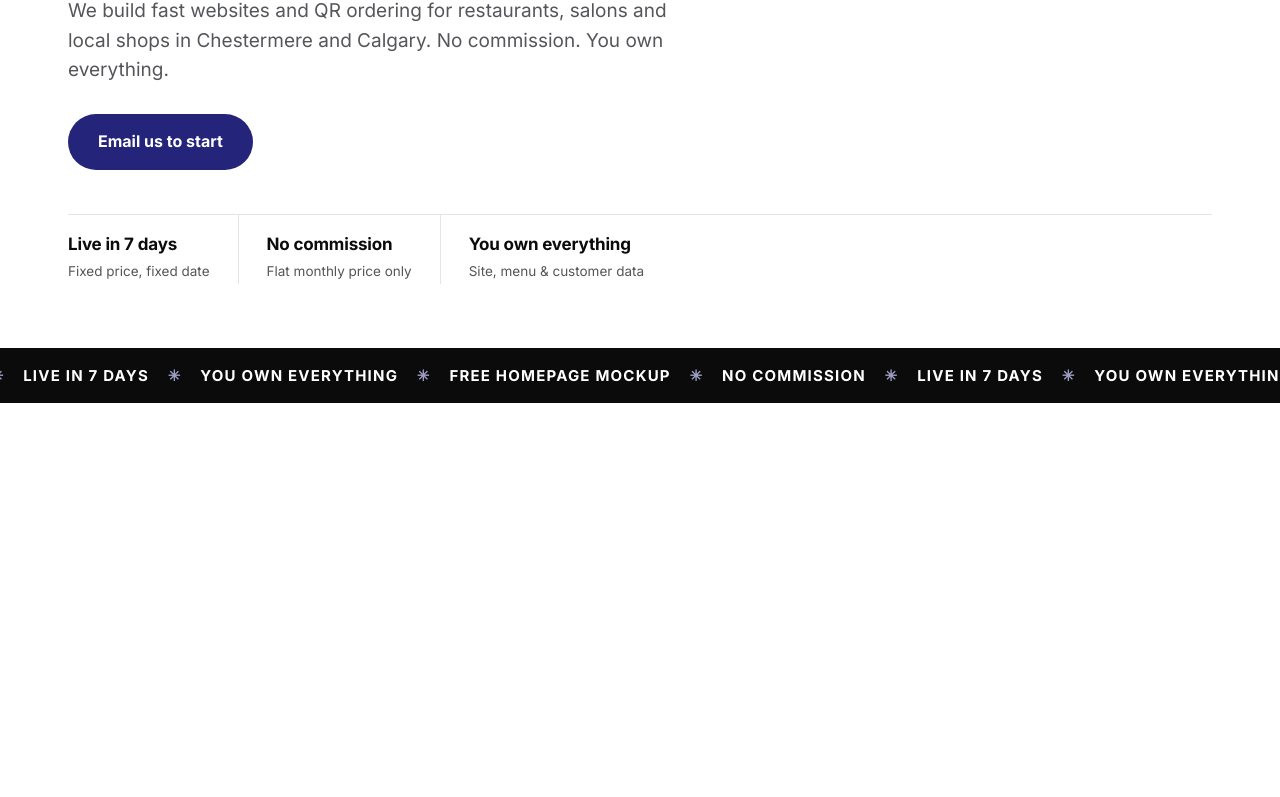
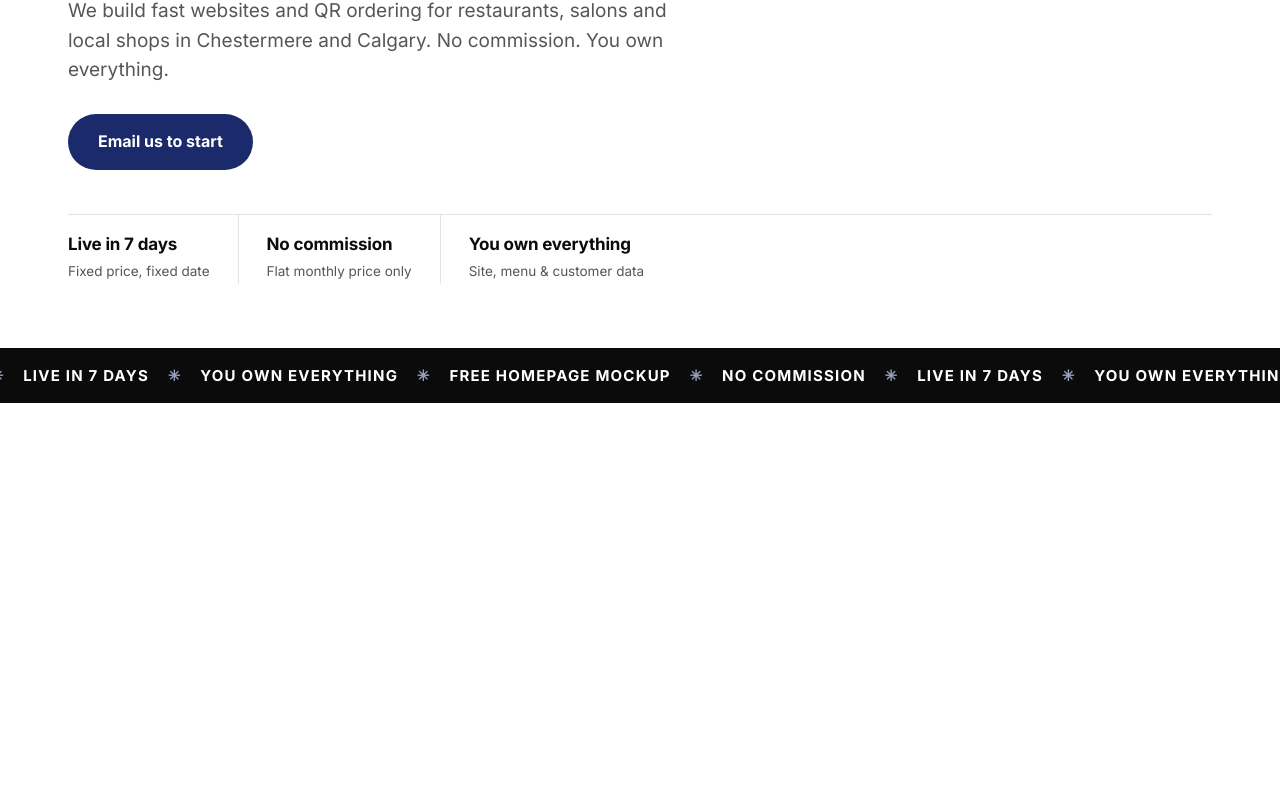
Before and after one commit to dolanexeee/dolan-software, a plain HTML site: page index.html in a window 1280 px wide. Shown: the part 455-1252 px from the top of the page. Drawn offline with Linux system fonts and the light colour scheme.

Commit message:
v2 color — accent to bluer navy #1b2a6b (his choice, before DNS switch)

```diff
--- a/index.html
+++ b/index.html
@@ -15,7 +15,7 @@
 <style>
   :root{
     --ink:#0b0b0c; --muted:#55565a; --line:#e4e4e7; --soft:#f4f4f5;
-    --accent:#23247a; --accent-dark:#17185a; --accent-light:#9d9dc4;
+    --accent:#1b2a6b; --accent-dark:#131d4b; --accent-light:#989fbc;
     --serif:Georgia,'Times New Roman',serif;
     --sans:'Inter',system-ui,-apple-system,'Segoe UI',Arial,sans-serif;
   }
```
